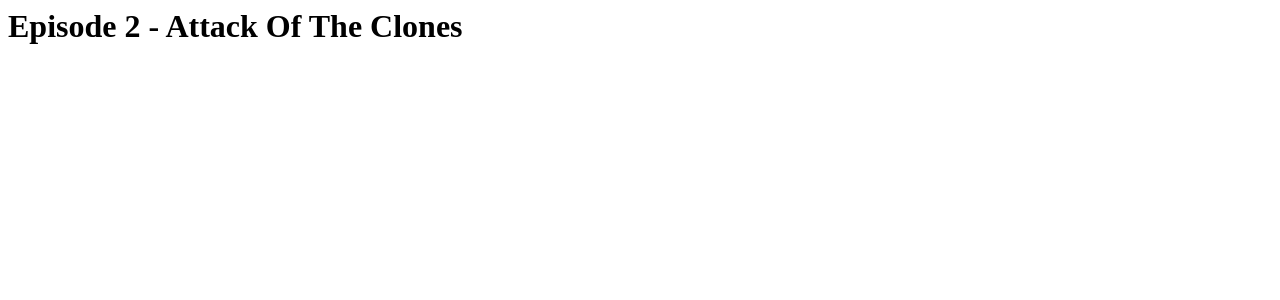
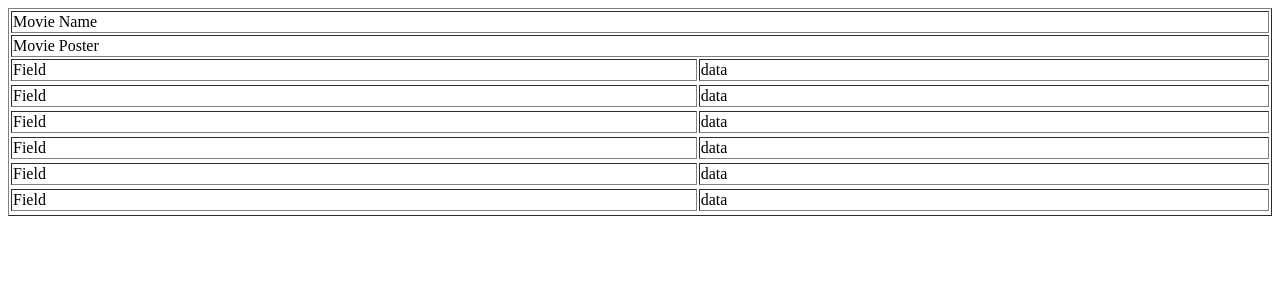
Before and after one commit to esperancaleonardo/swapiine, a Django app: page /episode2/ in a window 1280 px wide. Shown: the top 300 px of the page. Run offline with Django 3.2, Linux system fonts and the light colour scheme.

Commit message:
html movie base template added

```diff
--- a/root/upper_star_wars_api/pages/views.py
+++ b/root/upper_star_wars_api/pages/views.py
@@ -1,28 +1,37 @@
 from django.shortcuts import render, HttpResponse
 # Create your views here.
 def homepage_view(request, *args, **kwargs):
-    return HttpResponse("<h1>HomePage</h1><br/><h3>Welcome</h3></br>List of SW Movies:</br>Episode 1 - The Phantom Menace</br>Episode 2 - Attack Of The Clones</br>Episode 3 - Revenge Of The Sith</br>Episode 4 - A New Hope</br>Episode 5 - The Empire Strikes Back</br>Episode 6 - Return Of The Jedi</br>Episode 7 - The Force Awakens")
+    #return HttpResponse("<h1>HomePage</h1><br/><h3>Welcome</h3></br>List of SW Movies:</br>Episode 1 - The Phantom Menace</br>Episode 2 - Attack Of The Clones</br>Episode 3 - Revenge Of The Sith</br>Episode 4 - A New Hope</br>Episode 5 - The Empire Strikes Back</br>Episode 6 - Return Of The Jedi</br>Episode 7 - The Force Awakens")
+    return render(request, "index.html", {})
 
 def ep1_view(request, *args, **kwargs):
-    return HttpResponse("<h1>Episode 1 - The Phantom Menace</h1>")
+    #return HttpResponse("<h1>Episode 1 - The Phantom Menace</h1>")
+    return render(request, "movie_template.html", {})
 
 def ep2_view(request, *args, **kwargs):
-    return HttpResponse("<h1>Episode 2 - Attack Of The Clones</h1>")
+    #return HttpResponse("<h1>Episode 2 - Attack Of The Clones</h1>")
+    return render(request, "movie_template.html", {})
 
 def ep3_view(request, *args, **kwargs):
-    return HttpResponse("<h1>Episode 3 - Revenge Of The Sith</h1>")
+    #return HttpResponse("<h1>Episode 3 - Revenge Of The Sith</h1>")
+    return render(request, "movie_template.html", {})
 
 def ep4_view(request, *args, **kwargs):
-    return HttpResponse("<h1>Episode 4 - A New Hope</h1>")
+    #return HttpResponse("<h1>Episode 4 - A New Hope</h1>")
+    return render(request, "movie_template.html", {})
 
 def ep5_view(request, *args, **kwargs):
-    return HttpResponse("<h1>Episode 5 - The Empire Strikes Back</h1>")
+    #return HttpResponse("<h1>Episode 5 - The Empire Strikes Back</h1>")
+    return render(request, "movie_template.html", {})
 
 def ep6_view(request, *args, **kwargs):
-    return HttpResponse("<h1>Episode 6 - Return Of The Jedi</h1>")
+    #return HttpResponse("<h1>Episode 6 - Return Of The Jedi</h1>")
+    return render(request, "movie_template.html", {})
 
 def ep7_view(request, *args, **kwargs):
-    return HttpResponse("<h1>Episode 7 - The Force Awakens</h1>")
+    #return HttpResponse("<h1>Episode 7 - The Force Awakens</h1>")
+    return render(request, "movie_template.html", {})
 
 def more_info(request, *args, **kwargs):
-    return HttpResponse("<h3>Want more info here</h3>")
+    #return HttpResponse("<h3>Want more info here</h3>")
+    return render(request, "movie_template.html", {})
--- a/root/upper_star_wars_api/star_wars_api/urls.py
+++ b/root/upper_star_wars_api/star_wars_api/urls.py
@@ -21,19 +21,19 @@
 
 urlpatterns = [
     path('admin/', admin.site.urls),
-    path('', homepage_view),
-    path('episode1/', ep1_view),
-        path('episode1/info/', more_info),
-    path('episode2/', ep2_view),
-        path('episode2/info/', more_info),
-    path('episode3/', ep3_view),
-        path('episode3/info/', more_info),
-    path('episode4/', ep4_view),
-        path('episode4/info/', more_info),
-    path('episode5/', ep5_view),
-        path('episode5/info/', more_info),
-    path('episode6/', ep6_view),
-        path('episode6/info/', more_info),
-    path('episode7/', ep7_view),
-        path('episode7/info/', more_info),
+    path('', homepage_view, name='home'),
+    path('episode1/', ep1_view, name='ep1'),
+        path('episode1/info/', more_info, name='ep1_info'),
+    path('episode2/', ep2_view, name='ep2'),
+        path('episode2/info/', more_info, name='ep2_info'),
+    path('episode3/', ep3_view, name='ep3'),
+        path('episode3/info/', more_info, name='ep3_info'),
+    path('episode4/', ep4_view, name='ep4'),
+        path('episode4/info/', more_info, name='ep4_info'),
+    path('episode5/', ep5_view, name='ep5'),
+        path('episode5/info/', more_info, name='ep5_info'),
+    path('episode6/', ep6_view, name='ep6'),
+        path('episode6/info/', more_info, name='ep_info'),
+    path('episode7/', ep7_view, name='ep7'),
+        path('episode7/info/', more_info, name='ep_info'),
     ]
--- /dev/null
+++ b/root/upper_star_wars_api/templates/movie_template.html
@@ -0,0 +1,19 @@
+<!DOCTYPE html>
+<html lang="pt-br" dir="ltr">
+  <head>
+    <meta charset="utf-8">
+    <title>SWAPI Web App - Movie title</title>
+  </head>
+  <body>
+    <table style="width:100%", border="1">
+      <tr><td colspan="2">Movie Name</td></tr>
+      <tr><td colspan="2">Movie Poster</td></tr>
+      <tr><td>Field</td><td>data</td><tr>
+      <tr><td>Field</td><td>data</td><tr>
+      <tr><td>Field</td><td>data</td><tr>
+      <tr><td>Field</td><td>data</td><tr>
+      <tr><td>Field</td><td>data</td><tr>
+      <tr><td>Field</td><td>data</td><tr>
+    </table>
+  </body>
+</html>
```
Also changed, not shown: root/upper_star_wars_api/templates/index.html (+12 -2 lines).
